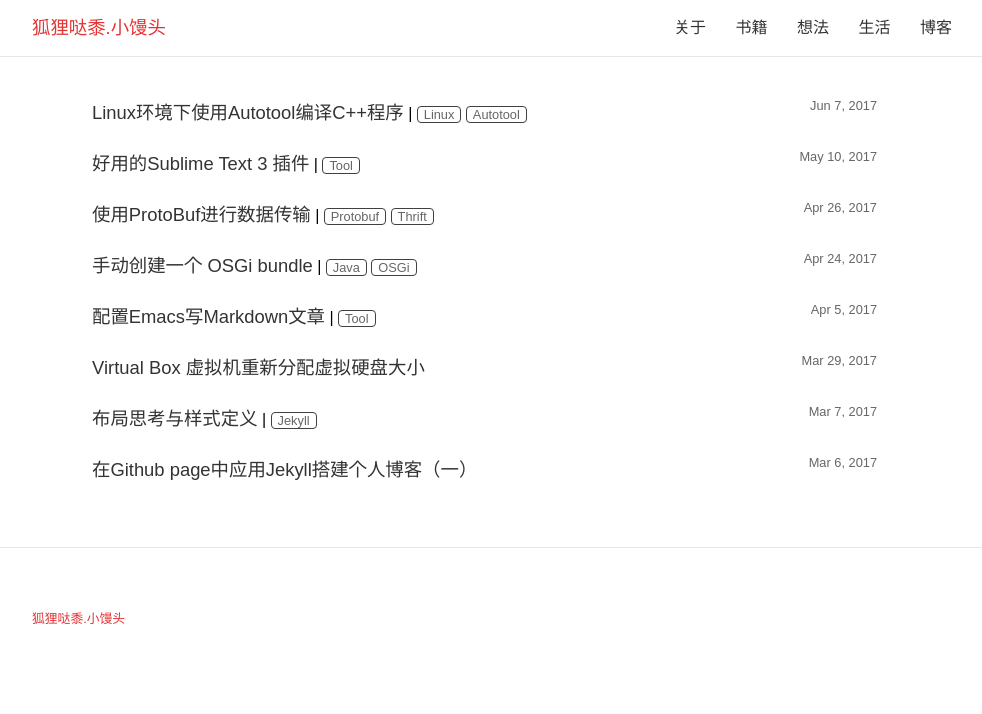
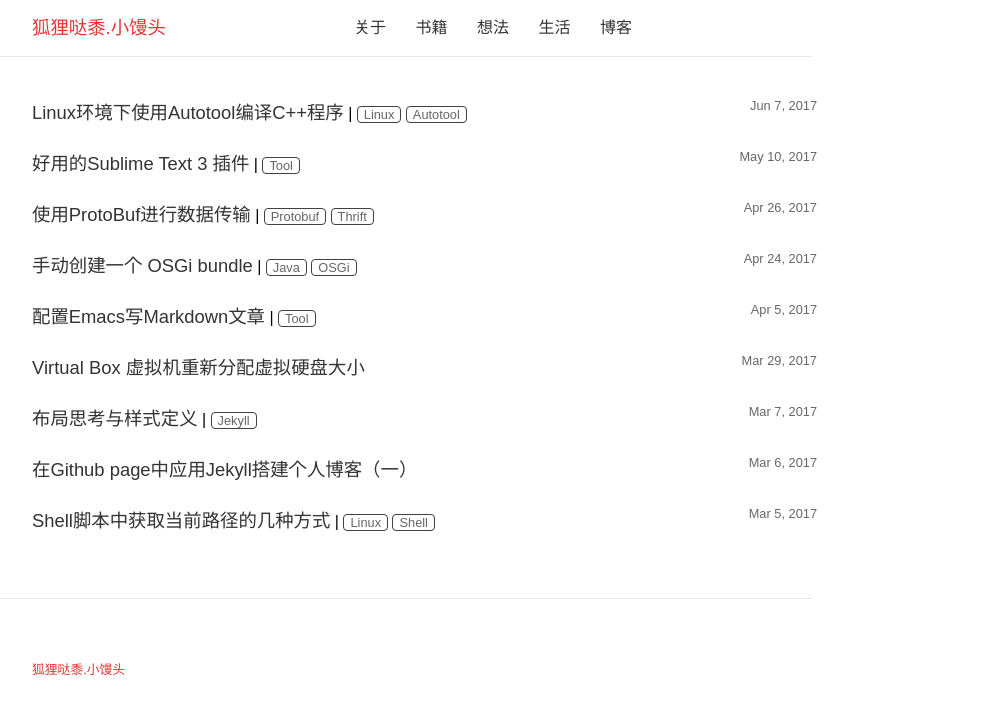
Before and after one commit to tjian123/tjian123.github.io, a Jekyll site: the page built from _navs/list-blogs.md, in a window 1280 px wide. Shown: the top 714 px of the page, without its empty margins (148-1130 px from the left). Built offline with Jekyll 4.4.1, drawn with Linux system fonts in a browser that asks for light colours.

Commit message:
change max-width of body

````diff
--- /dev/null
+++ b/_posts/2017-03-05-omit-current-path-in-bash-script.md
@@ -0,0 +1,13 @@
+---
+layout: post
+title: Shell脚本中获取当前路径的几种方式
+categories: [Linux, Shell]
+---
+
+## 1. 方式一：最常用的方式
+
+```
+THIS_DIR="$( cd "$( dirname "${BASH_SOURCE[0]}" )" && pwd )"
+```
+
+> **TIPS:** Shell字符串中`$()`中的命令会被预处理。
--- a/_sass/theme/_default.scss
+++ b/_sass/theme/_default.scss
@@ -9,6 +9,8 @@ $body_background_color: #FFFFFF;
 $body_frontend_color: #333333;
 
 .default-style {
+
+	max-width: 960px;
 
 	.site-header {
 		background-color: $brand_background_color;
````
